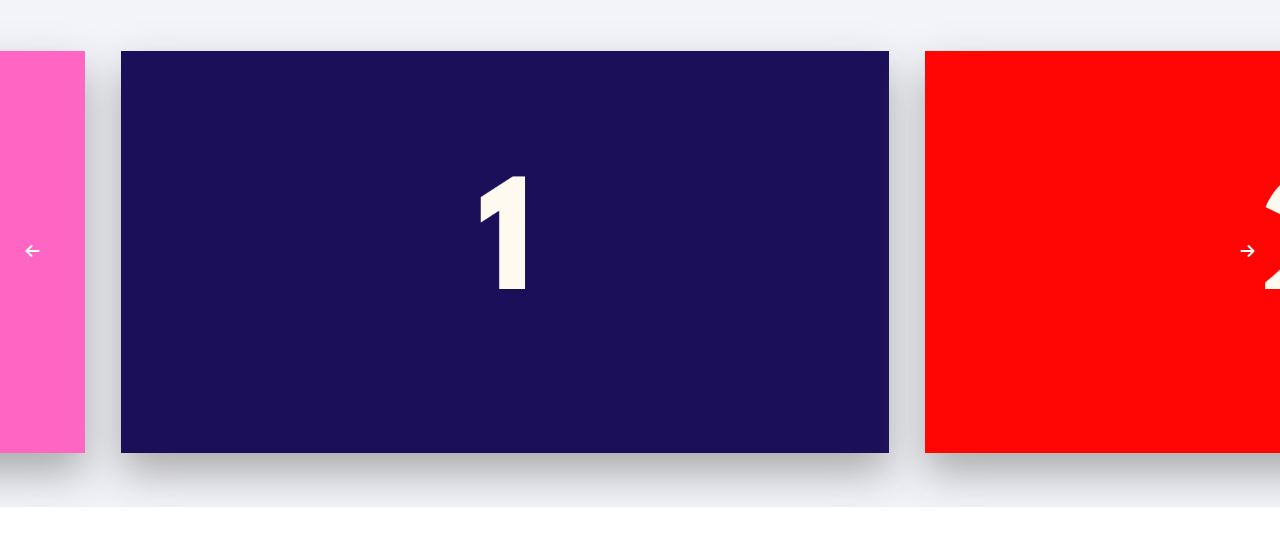
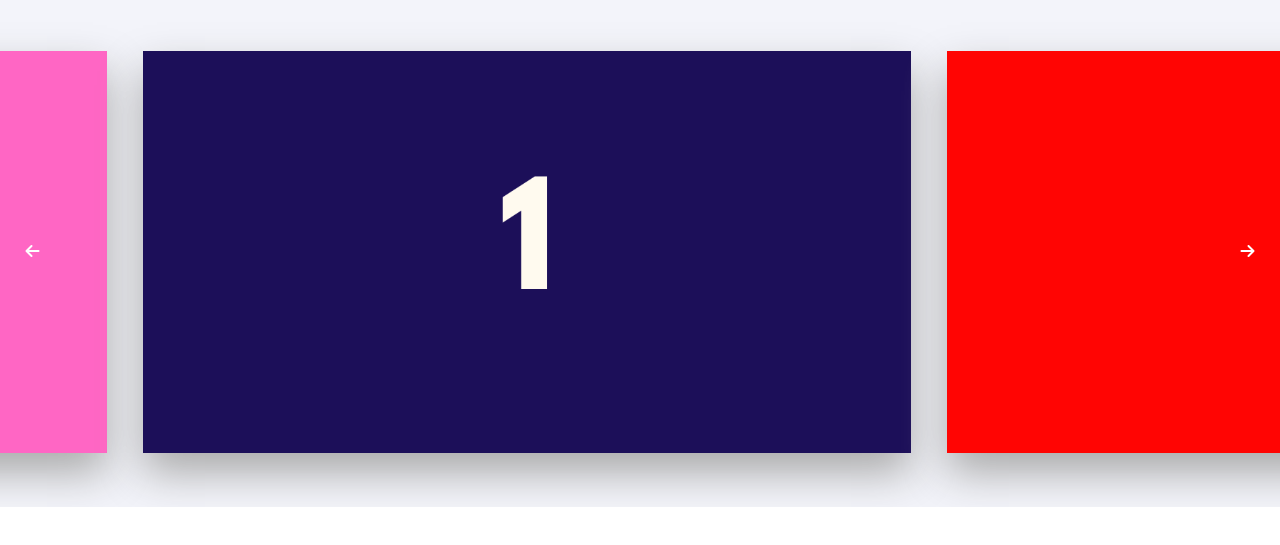
Before and after one commit to mareanovazquez/carousel-javascript, a plain HTML site: page index.html in a window 1280 px wide. Shown: the part 61-606 px from the top of the page. Drawn offline with Linux system fonts and the light colour scheme.

Commit message:
Update style.css
mejoras en los porcentajes de transición

```diff
--- a/css/style.css
+++ b/css/style.css
@@ -34,7 +34,7 @@ h1 {
 .main .contenedor-slider .slider {
   width: 400%;
   display: flex;
-  margin-left: -45%;
+  margin-left: -43%;
   }
 
 .main .contenedor-slider .slider .slide {
```
